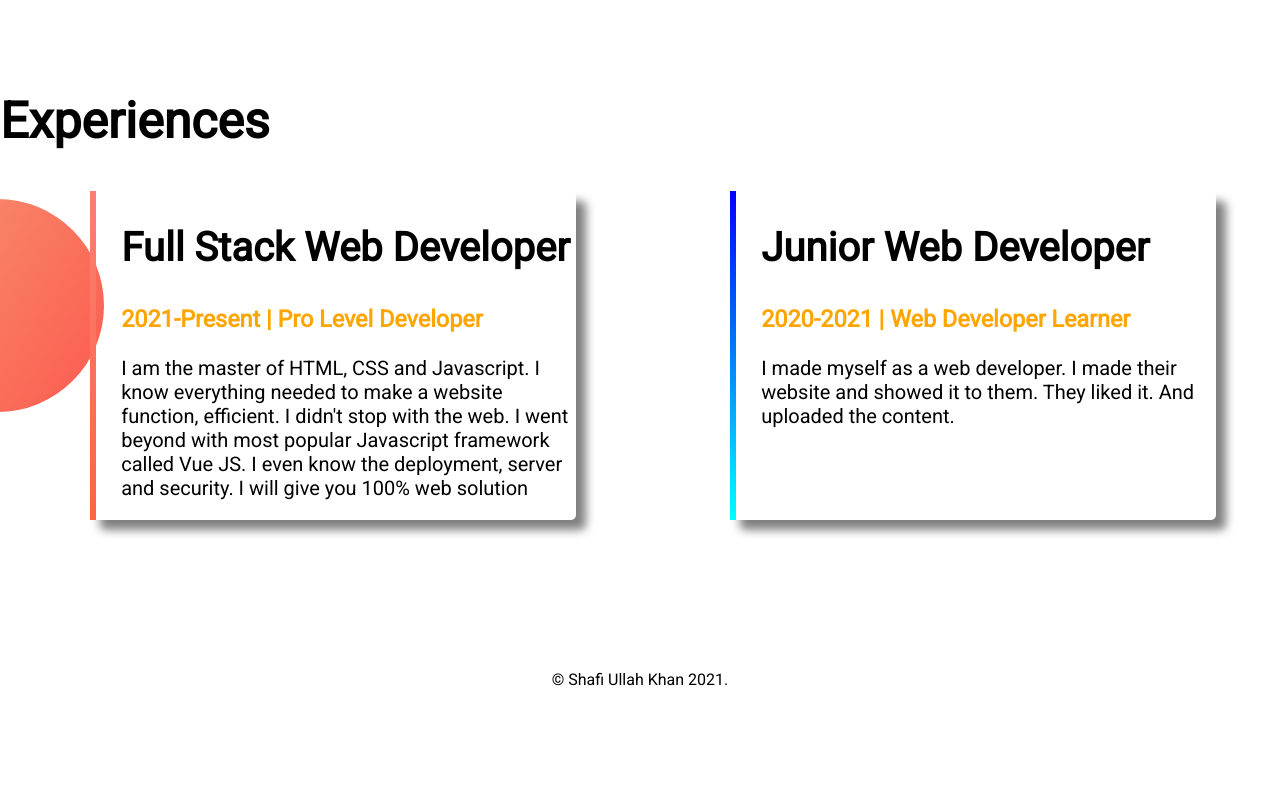
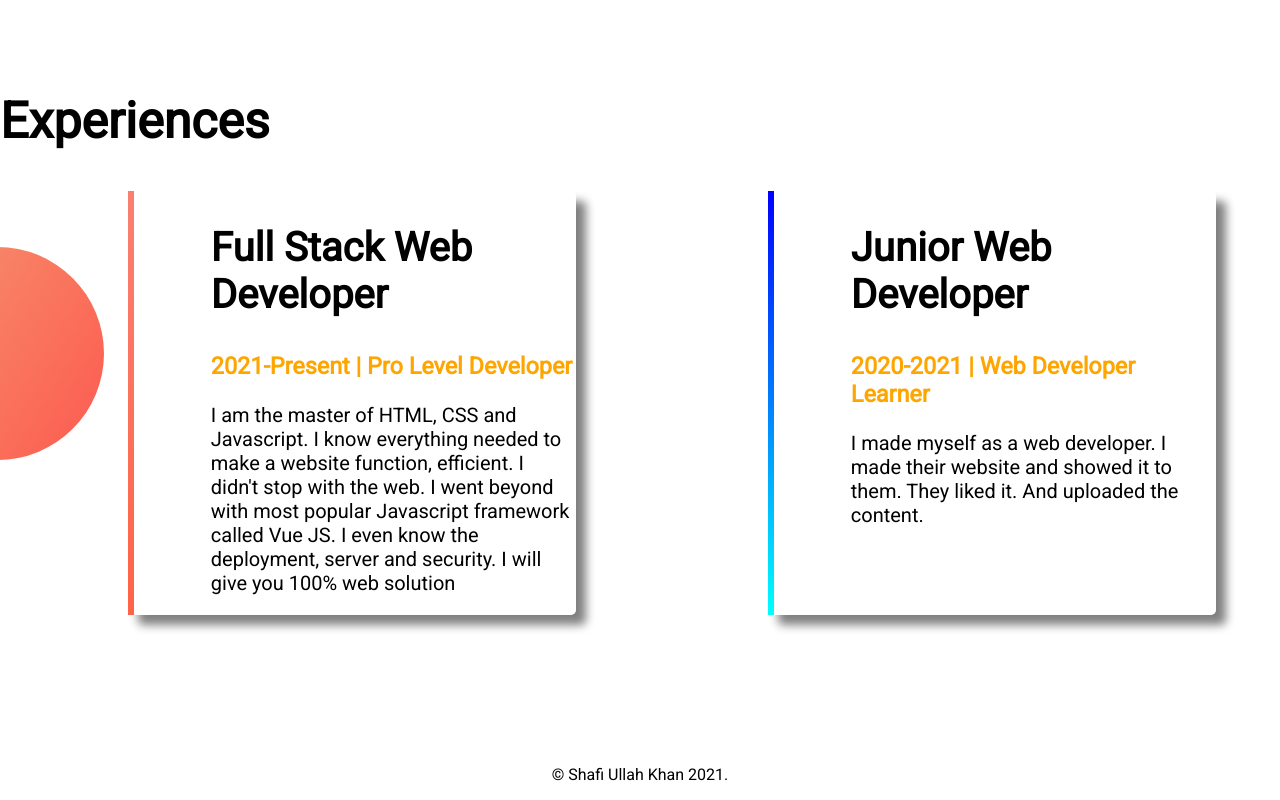
Before and after one commit to Shafiullahcse/demo-porfolio, a plain HTML site: page index.html in a window 1280 px wide. Shown: the part 1229-2029 px from the top of the page. Before the commit the page ends 1934 px from the top, so only its background shows below. Drawn offline with Linux system fonts and the light colour scheme.

Commit message:
final done

```diff
--- a/style.css
+++ b/style.css
@@ -48,9 +48,9 @@ width: 90%;
 .expo-item{
     font-size: 20px;
     width: 40%;
-    margin-left: 7%;
+    margin-left: 10%;
     margin-right: 5%;
-    padding-left: 2%;
+    padding-left: 6%;
     border-radius: 5px;
     box-shadow: 10px 10px 10px gray ;
 
```
